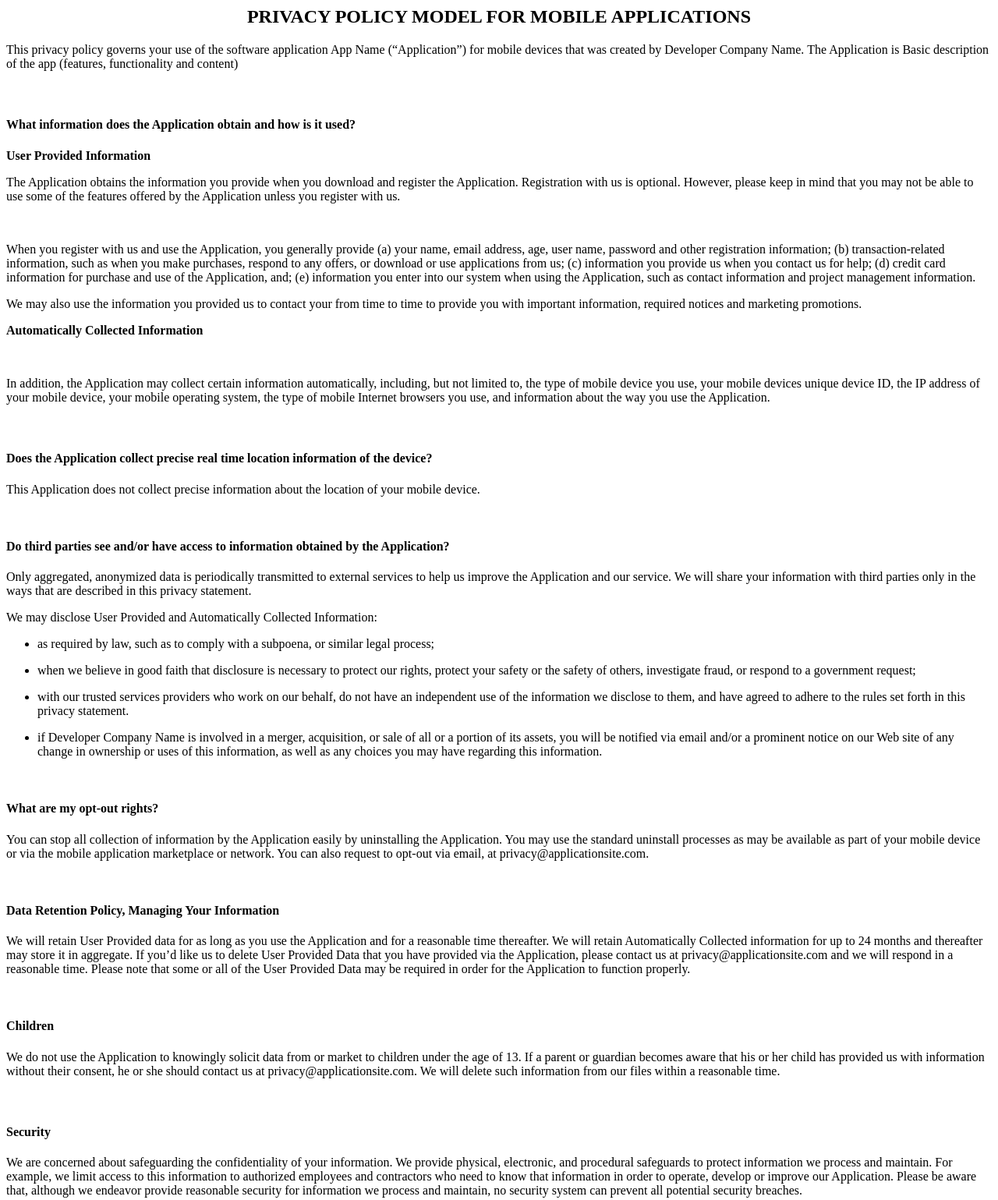
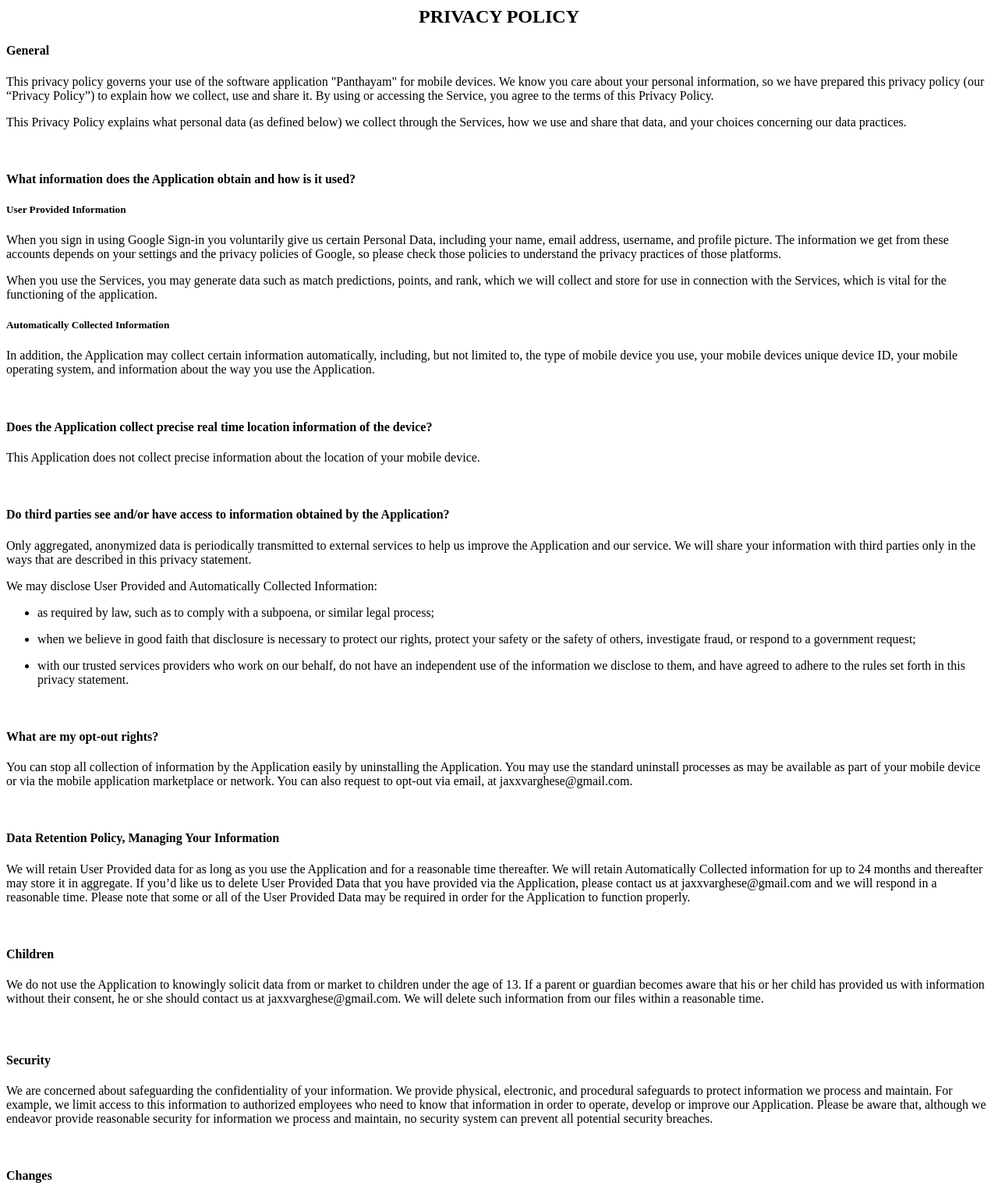
Before and after one commit to jacksvarghese86/jacksvarghese86.github.io, a plain HTML site: page index.html in a window 1280 px wide. Shown: the top 1539 px of the page at 78% size. Drawn offline with Linux system fonts and the light colour scheme.

Commit message:
privacy policy

```diff
--- a/index.html
+++ b/index.html
@@ -1,21 +1,15 @@
-<h2 style="text-align: center;">PRIVACY POLICY MODEL FOR MOBILE APPLICATIONS</h2>
-<p></p>
-<p>This privacy policy governs your use of the software application App Name (“Application”) for mobile devices that was created by&nbsp;Developer Company Name.&nbsp;The Application is&nbsp;Basic description of the app (features, functionality and content)&nbsp;</p>
-<h4>&nbsp;</h4>
+<h2 style="text-align: center;">PRIVACY POLICY</h2>
+<h4>General</h4>
+<p>This privacy policy governs your use of the software application "Panthayam" for mobile devices. We know you care about your personal information, so we have prepared this privacy policy (our “Privacy Policy”) to explain how we collect, use and share it. By using or accessing the Service, you agree to the terms of this Privacy Policy.</p>
+<p>This Privacy Policy explains what personal data (as defined below) we collect through the Services, how we use and share that data, and your choices concerning our data practices.</p>
+<p>&nbsp;</p>
 <h4>What information does the Application obtain and how is it used?</h4>
-<p></p>
-<p><strong>User Provided Information</strong>&nbsp;</p>
-<p>The Application obtains the information you provide when you download and register the Application.&nbsp;Registration with us is optional. However, please keep in mind that you may not be able to use some of the features offered by the Application unless you register with us.</p>
-<p></p>
+<h5>User Provided Information</h5>
+<p>When you sign in using Google Sign-in you voluntarily give us certain Personal Data, including your name, email address, username, and profile picture. The information we get from these accounts depends on your settings and the privacy policies of Google, so please check those policies to understand the privacy practices of those platforms.</p>
+<p>When you use the Services, you may generate data such as match predictions, points, and rank, which we will collect and store for use in connection with the Services, which is vital for the functioning of the application.</p>
+<h5>Automatically Collected Information</h5>
+<p>In addition, the Application may collect certain information automatically, including, but not limited to, the type of mobile device you use, your mobile devices unique device ID, your mobile operating system, and information about the way you use the Application.&nbsp;</p>
 <p>&nbsp;</p>
-<p>When you register with us and use the Application, you generally provide&nbsp;(a) your name, email address, age, user name, password and other registration information; (b) transaction-related information, such as when you make purchases, respond to any offers, or download or use applications from us; (c) information you provide us when you contact us for help; (d) credit card information for purchase and use of the Application, and; (e) information you enter into our system when using the Application, such as contact information and project management information.</p>
-<p></p>
-<p>We may also use the information you provided us to contact your from time to time to provide you with important information, required notices and marketing promotions.</p>
-<p><strong>Automatically Collected Information</strong>&nbsp;</p>
-<p>&nbsp;</p>
-<p>In addition, the Application may collect certain information automatically, including, but not limited to, the type of mobile device you use, your mobile devices unique device ID, the IP address of your mobile device, your mobile operating system, the type of mobile Internet browsers you use, and information about the way you use the Application.&nbsp;</p>
-<p></p>
-<h4>&nbsp;</h4>
 <h4>Does the Application collect precise real time location information of the device?</h4>
 <p></p>
 <p>This Application does not collect precise information about the location of your mobile device.&nbsp;</p>
@@ -28,24 +22,23 @@
  <li> <p>as required by law, such as to comply with a subpoena, or similar legal process;</p> </li>
  <li> <p>when we believe in good faith that disclosure is necessary to protect our rights, protect your safety or the safety of others, investigate fraud, or respond to a&nbsp;government request;</p> </li>
  <li> <p>with our trusted services providers who work on our behalf, do not have an&nbsp;independent use of the information we disclose to them, and have agreed to adhere&nbsp;to the rules set forth in this privacy statement.</p> </li>
- <li> <p>if&nbsp;Developer Company Name&nbsp;is involved in a merger, acquisition, or sale of all or a&nbsp;portion of its assets, you will be notified via email and/or a prominent notice on our Web site of any change in ownership or uses of this information, as well as any choices you may have regarding this information.</p> </li>
 </ul>
 <p></p>
 <p>&nbsp;</p>
 <h4>What are my opt-out rights?</h4>
 <p></p>
-<p>You can stop all collection of information by the Application easily by uninstalling the Application. You may use the standard uninstall processes as may be available as part of your mobile device or via the mobile application marketplace or network. You can also request to opt-out via email, at privacy@applicationsite.com.</p>
+<p>You can stop all collection of information by the Application easily by uninstalling the Application. You may use the standard uninstall processes as may be available as part of your mobile device or via the mobile application marketplace or network. You can also request to opt-out via email, at jaxxvarghese@gmail.com.</p>
 <p>&nbsp;</p>
 <h4><strong>Data Retention Policy, Managing Your Information</strong></h4>
-<p>We will retain User Provided data for as long as you use the Application and for a reasonable time thereafter. We will retain Automatically Collected information for up to 24 months&nbsp;and thereafter may store it in aggregate. If you’d like us to delete User Provided Data that you have provided via the Application, please contact us at&nbsp;privacy@applicationsite.com&nbsp;and we will respond in a reasonable time. Please note that some or all of the User Provided Data may be required in order for the Application to function properly.</p>
+<p>We will retain User Provided data for as long as you use the Application and for a reasonable time thereafter. We will retain Automatically Collected information for up to 24 months&nbsp;and thereafter may store it in aggregate. If you’d like us to delete User Provided Data that you have provided via the Application, please contact us at&nbsp;jaxxvarghese@gmail.com&nbsp;and we will respond in a reasonable time. Please note that some or all of the User Provided Data may be required in order for the Application to function properly.</p>
 <p>&nbsp;</p>
 <h4><strong>Children</strong></h4>
 <p></p>
-<p>We do not use the Application to knowingly solicit data from or market to children under the age of 13. If a parent or guardian becomes aware that his or her child has provided us with information without their consent, he or she should contact us at&nbsp;privacy@applicationsite.com. We will delete such information from our files within a reasonable time.</p>
+<p>We do not use the Application to knowingly solicit data from or market to children under the age of 13. If a parent or guardian becomes aware that his or her child has provided us with information without their consent, he or she should contact us at&nbsp;jaxxvarghese@gmail.com. We will delete such information from our files within a reasonable time.</p>
 <h4>&nbsp;</h4>
 <h4><strong>Security</strong></h4>
 <p></p>
-<p>We are concerned about safeguarding the confidentiality of your information. We provide physical, electronic, and procedural safeguards to protect information we process and maintain. For example, we limit access to this information to authorized employees and contractors who need to know that information in order to operate, develop or improve our Application. Please be aware that, although we endeavor provide reasonable security for information we process and maintain, no security system can prevent all potential security breaches.</p>
+<p>We are concerned about safeguarding the confidentiality of your information. We provide physical, electronic, and procedural safeguards to protect information we process and maintain. For example, we limit access to this information to authorized employees who need to know that information in order to operate, develop or improve our Application. Please be aware that, although we endeavor provide reasonable security for information we process and maintain, no security system can prevent all potential security breaches.</p>
 <p>&nbsp;</p>
 <h4><strong>Changes</strong></h4>
 <p>This Privacy Policy may be updated from time to time for any reason. We will notify you of any changes to our Privacy Policy by posting the new Privacy Policy&nbsp;here&nbsp;and&nbsp;informing you via email or text message. You are advised to consult this Privacy Policy regularly for any changes, as continued use is deemed approval of all changes. You can check the history of this policy by clicking here.</p>
@@ -54,4 +47,4 @@
 <p>By using the Application, you are consenting to our processing of your information as set forth in this Privacy Policy now and as amended by us. &quot;Processing,” means using cookies on a computer/hand held device or using or touching information in any way, including, but not limited to, collecting, storing, deleting, using, combining and disclosing information, all of which activities will take place in the United States. If you reside outside the United States&nbsp;your information will be transferred, processed and stored there under United States&nbsp;privacy standards.&nbsp;</p>
 <p>&nbsp;</p>
 <h4>Contact us</h4>
-<p>If you have any questions regarding privacy while using the Application, or have questions about our practices, please contact us via email at&nbsp;privacy@applicationsite.com.</p>
+<p>If you have any questions regarding privacy while using the Application, or have questions about our practices, please contact us via email at&nbsp;jaxxvarghese@gmail.com.</p>
```
